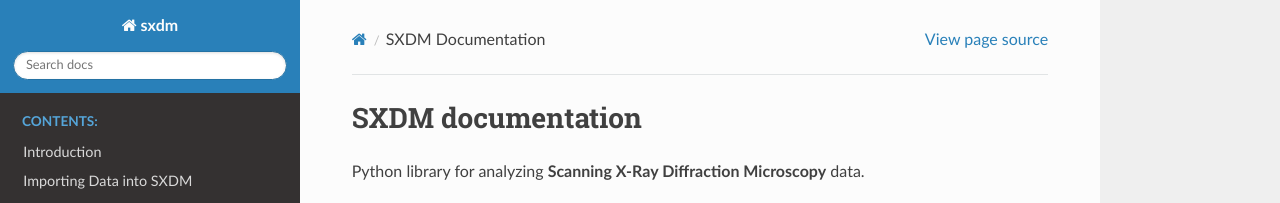
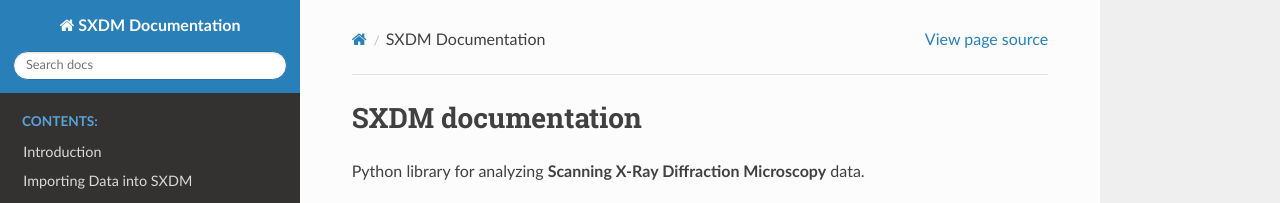
Before and after one commit to WilliamJudge94/sxdm, a Sphinx documentation site: the page built from docs/index.rst, in a window 1280 px wide. Shown: the top 203 px of the page. Built offline with Sphinx 7.4.7 and the Read the Docs theme 2.0.0, drawn with Linux system fonts in a browser that asks for light colours; part of the change alters nothing that is shown.

```diff
--- a/docs/conf.py
+++ b/docs/conf.py
@@ -18,8 +18,9 @@
 # -- Project information -----------------------------------------------------
 
 import sphinx_rtd_theme
+master_doc = 'index'
 
-project = 'sxdm'
+project = 'SXDM Documentation'
 copyright = '2019, William Judge'
 author = 'William Judge'
 
@@ -49,7 +50,6 @@ templates_path = ['_templates']
 # This pattern also affects html_static_path and html_extra_path.
 exclude_patterns = ['_build', 'Thumbs.db', '.DS_Store']
 
-master_doc = 'index'
 
 # -- Options for HTML output -------------------------------------------------
 
@@ -62,3 +62,13 @@ html_theme = "sphinx_rtd_theme"
 # relative to this directory. They are copied after the builtin static files,
 # so a file named "default.css" will overwrite the builtin "default.css".
 html_static_path = ['_static']
+
+latex_documents = [
+    (master_doc, 'sxdm.tex', 'SXDM Documentation',
+     author, 'manual'),
+]
+
+epub_title = project
+epub_author = author
+epub_publisher = author
+epub_copyright = copyright
```
